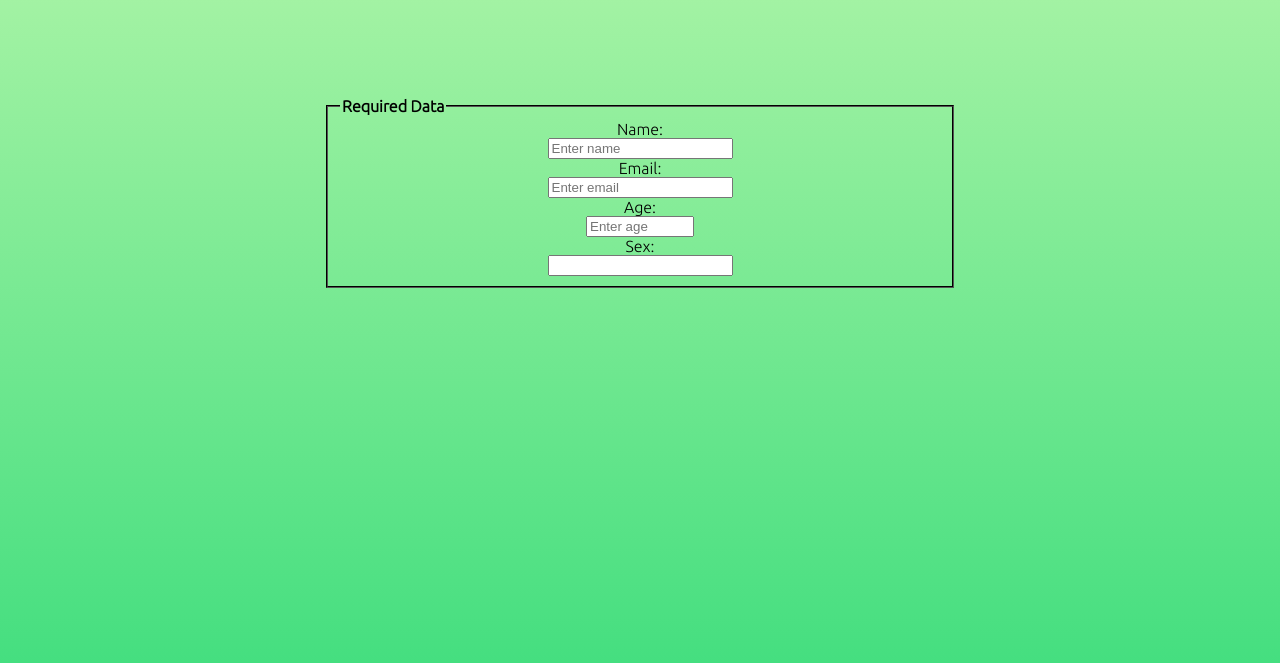
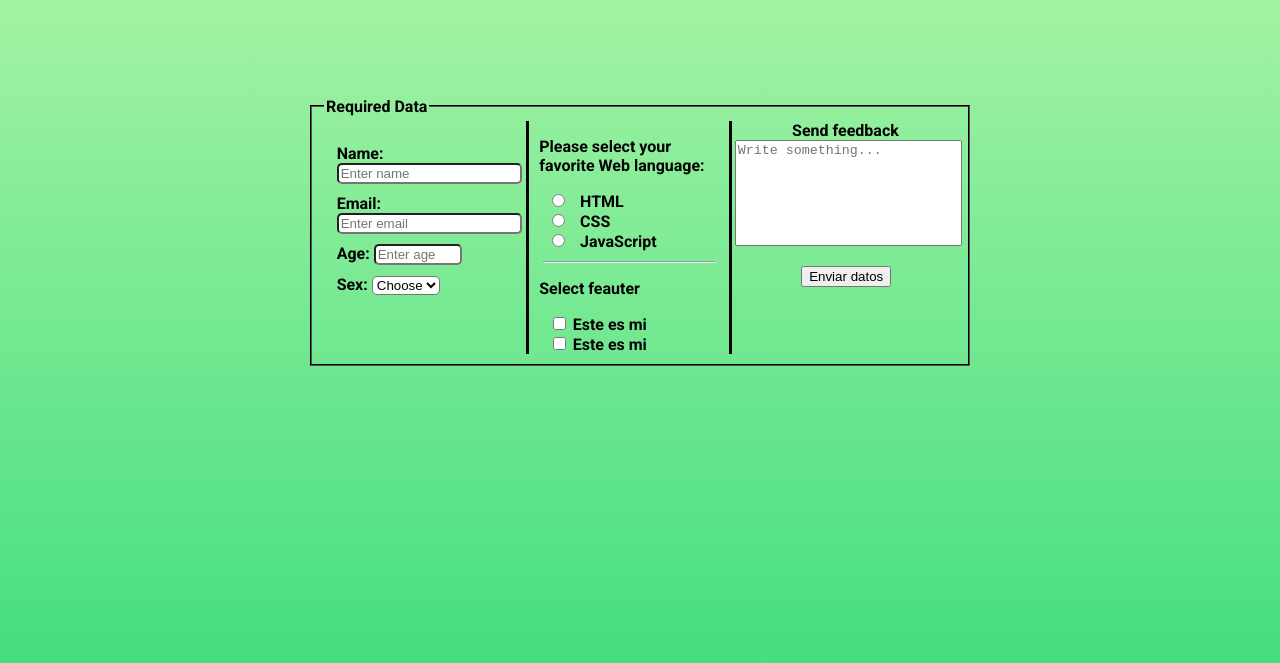
Before and after one commit to rgdzalberti/desarrollo-web, a plain HTML site: page formulario-encuesta/project.html in a window 1280 px wide. Shown: the part 89-752 px from the top of the page. Drawn offline with Linux system fonts and the light colour scheme.

Commit message:
Update project.html

```diff
--- a/formulario-encuesta/project.html
+++ b/formulario-encuesta/project.html
@@ -1,9 +1,11 @@
 <!DOCTYPE html>
 <html style="height: 100%;">
+
     <head>
         <style>
             @import url('https://fonts.googleapis.com/css2?family=Roboto:wght@700&display=swap');
             @import url('https://fonts.googleapis.com/css2?family=Roboto:wght@700&family=Ubuntu:wght@300&display=swap');
+
             #title{
                 color: black;
                 text-align: center;
@@ -20,51 +22,171 @@
                 background-image: linear-gradient(#aff5a8, #3edd7d);
                 background-repeat: no-repeat;
             }
-            .requiredCamps{
+            .border{
+                border-color: black;
+                height: 250px;
+                width: 50%;
                 margin: auto;
                 margin-top: 100px;
-                height: 200px;
-                width: 50%;
+
             }
-            .border{
-                border-color: black;
+            .font{
+                font-family: Roboto;
             }
-            #survey-form{
-                text-align: center;
-                font-family: Ubuntu;
-                font-weight: 10;
+            .fontb{
+                font-family: Roboto;
+                font-style: bold;
             }
-            .Ubuntu{
-                font-family: Ubuntu;
-                font-weight:  bold;
+            .box1{
+                float:left;
+                height: 100%;
+                width: 30%;
+                margin-top: 2%;
+                margin-left: 2%;
+
+            }
+            .vertical {
+                border-left: 3px solid black;
+                height: 100%;
+                float:left;
+            }
+            #name-label{
+                display:flex;
+                flex-direction: row;
+                float: left;
+            }
+            .space{
+
+                margin-bottom: 10px;
+            }
+            .rcorner
+            {
+             border-radius: 5px;
+             background: white;
             }
             .biggerbox{
-                width: 100px;
+                width: 80px;
             }
+            .box2{
+                float:left;
+                width: 30%;
+                margin-left: 10px;
+            }
+            .horizontal{
+                width: 90%;
+                color: black;
+                margin-right: 7%;
+                background-color: black;
 
+            }
+            .leftspace{
+                padding-left: 5%;
+            }
+            .textarea{
+                resize:none;
+                width: 100%;
+                height: 100px;
+            }
+            .box3{
+                float:right;
+                width: 35%;
+                margin-left: -10%;
+                margin-right: auto;
+
+            }
+            .centertext{
+                text-align: center;
+                margin: auto;
+            }
+            .centerbutton{
+                margin-left: 30%;
+            }
         </style>
     </head>
 
-    <body>
+      <body>
+
         <h1 id="title">Survey project</h1>
         <p id="description">A few questions will be asked</p>
 
-        <div class="requiredCamps">
-            <fieldset class ="border">
-                <legend class="Ubuntu">Required Data</legend>
-        <form id="survey-form" >
-            <label id="name-label" for="name">Name:</label><br>
-            <input placeholder="Enter name" type="text" id="name"><br>
-            <label id="email-label" for="email">Email:</label><br>
-            <input placeholder="Enter email" type="email" id="email" ><br>
-            <label id="number-label" for="age">Age:</label><br>
-            <input class="biggerbox" placeholder="Enter age" type="number" min="18" max="120" id="number" value=""><br>
-            <label id="sex-label" for="text">Sex:</label><br>
-            <input type="dropdown" id="dropdown" ><br>
+        <div class="boxes">
 
-        </form>
-    </fieldset>
+        <fieldset class ="border fontb">
+        <legend class="font">Required Data</legend>
+
+
+
+        <div class="box1">
+            <form id="survey-form" >
+                <div class="space"></div>
+                <label id="name-label" for="name">Name: </label>
+                <input placeholder="Enter name" type="text" id="name" class="rcorner"><br>
+                <div class="space"></div>
+                <label id="email-label" for="email">Email: </label>
+                <input placeholder="Enter email" type="email" id="email" class="rcorner" ><br>
+                <div class="space"></div>
+                <label id="number-label" for="age">Age:</label>
+                <input class="biggerbox rcorner" placeholder="Enter age" type="number" min="18" max="120" id="number" value="" ><br>
+                <div class="space"></div>
+                <label id="sex-label" for="text">Sex:</label>
+                <select name="sex" id="dropdown" class="rcorner">
+                    <option value="" selected disabled hidden>Choose</option>
+                    <option value="female">Female</option>
+                    <option value="male">Male</option>
+                    <option value="other">Other</option>
+                  </select>
+             </form>
+            </div>
+
+            <div class= "vertical"></div>
+
+
+            <div class="box2">
+                <form class="font">
+                    <p class="UbuntuCenter">Please select your favorite Web language:</p>
+                    <div>
+                    <input type="radio" id="name" name="fav_language" value="HTML">
+                    <label for="html">HTML</label><br>
+                    <input type="radio" id="name" name="fav_language" value="CSS">
+                    <label for="css">CSS</label><br>
+                    <input type="radio" id="name" name="fav_language" value="JavaScript">
+                    <label for="javascript">JavaScript</label>
+                    </div>
+                    <div class="space"></div>
+                    <hr class="horizontal">
+                    <div class="checkbox">
+                        <label>
+                            <p>Select feauter</p>
+                            <div class="leftspace">
+                            <input type="checkbox" id="cbox1" value="first_checkbox"> Este es mi </label><br>
+                            <input type="checkbox" id="cbox2" value="second_checkbox"> <label for="cbox2">Este es mi </label>
+                        </div>
+                        <br>
+                    </form>
+                </div>
+                </div>
+
+                <div class= "vertical"></div>
+
+                <div class="box3" >
+                    <form>
+                    <p class="centertext">Send feedback</p>
+                    <textarea class="textarea" placeholder="Write something..."></textarea>
+                    <div class="cntr">
+                    <p><input type="submit" value="Enviar datos" class="centerbutton"></p>
+                    </div>
+                </form>
+                </div>
+
+
+
+
+
+        </fieldset>
+
     </div>
 
-    </body>
+
+      </body>
+
 </html>
```
